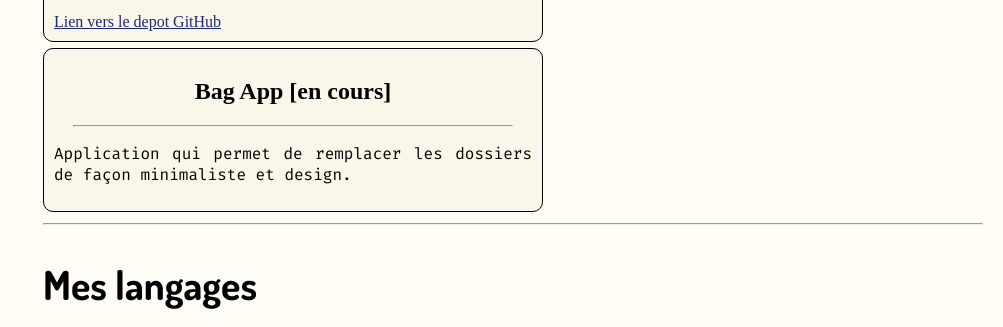
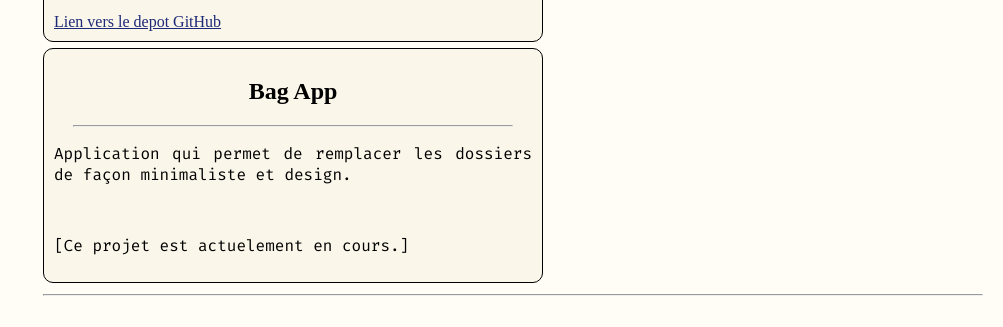
Before and after one commit to ProgrameurGentil/ProgrameurGentil.github.io, a plain HTML site: page index.html in a window 1280 px wide. Shown: the part 2381-2708 px from the top of the page, without its empty margins (277-1280 px from the left). Drawn offline with Linux system fonts and the light colour scheme; files whose address does not match are found by name; a web font is replaced by a local one.

Commit message:
Update index.html

```diff
--- a/index.html
+++ b/index.html
@@ -226,12 +226,16 @@
         </article>
         <article class="projet">
           <div id="haut">
-            <h2>Bag App [en cours]</h2>
+            <h2>Bag App</h2>
             <hr>
           </div>
           <div>
             <p>
               Application qui permet de remplacer les dossiers de façon minimaliste et design.
+            </p>
+            <br/>
+            <p>
+              [Ce projet est actuelement en cours.]
             </p>
           </div>
           <div>
```
